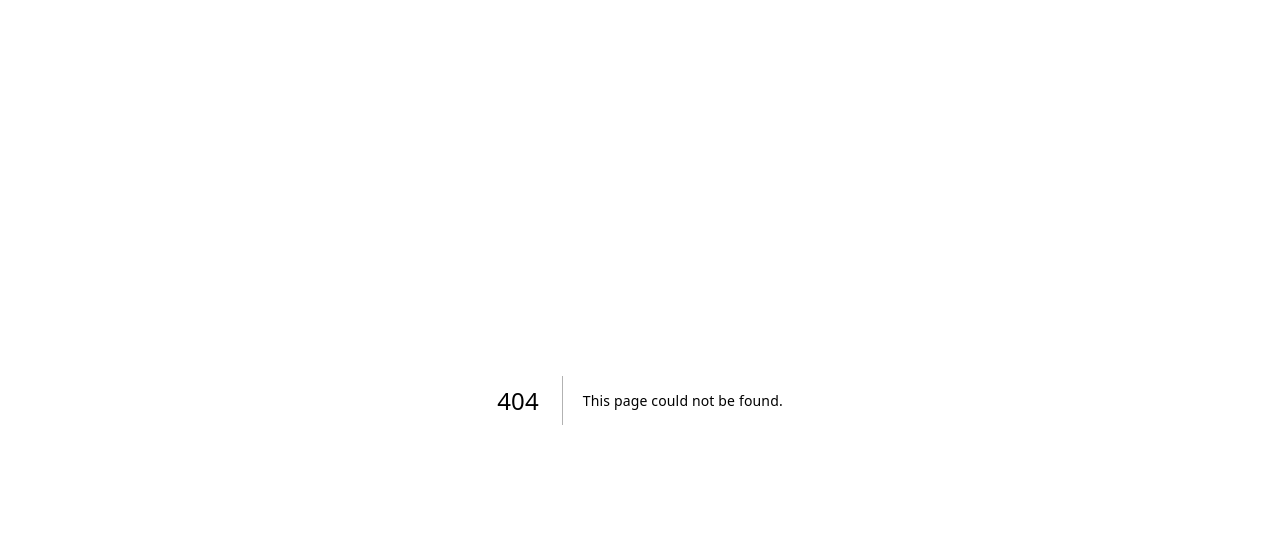
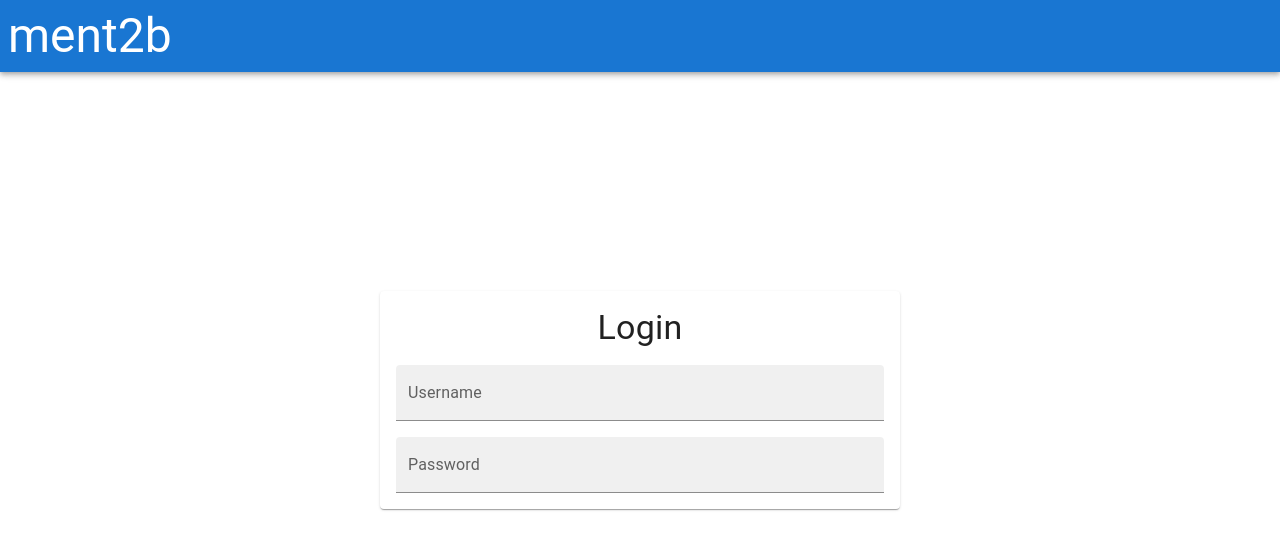
Before and after one commit to sfmalloy/ment2b-frontend, a Next.js app: page /login in a window 1280 px wide. Before the commit this address had no page. Shown: the top 550 px of the page. Built offline with nearby package versions, Linux system fonts and the light colour scheme.

Commit message:
base login page and redirect

```diff
--- a/pages/_app.tsx
+++ b/pages/_app.tsx
@@ -1,4 +1,4 @@
-import { Container, CssBaseline, ThemeProvider, createTheme } from '@mui/material';
+import { AppBar, Container, CssBaseline, ThemeProvider, Typography, createTheme } from '@mui/material';
 import type { AppProps } from "next/app";
 
 const theme = createTheme({
@@ -11,6 +11,9 @@ export default function App({ Component, pageProps }: AppProps) {
   return (
     <ThemeProvider theme={theme}>
       <CssBaseline />
+      <AppBar position='sticky' sx={{p: 1}}>
+        <Typography variant='h3'>ment2b</Typography>
+      </AppBar>
       <Container>
         <Component {...pageProps} />
       </Container>
--- /dev/null
+++ b/pages/login/index.tsx
@@ -0,0 +1,42 @@
+import { Box, FormControlLabel, Grid, Paper, TextField, Typography } from '@mui/material';
+
+export default function Login() {
+  return (
+    <Paper
+      sx={{
+        position: 'absolute',
+        left: '50%',
+        top: '50%',
+        transform: 'translate(-50%, -50%)',
+        p: 2
+      }}
+    >
+      <Grid container gap={2} alignItems={'center'} direction={'column'}>
+        <Typography variant='h4'>Login</Typography>
+        <form onSubmit={(e) => {
+          e.preventDefault();
+          const uid = e.currentTarget.uid.value;
+          // TODO: call the API
+          console.log(uid);
+        }}>
+          <TextField
+            variant='filled'
+            label='Username'
+            name='uid'
+            autoComplete='off'
+            fullWidth
+            sx={{mb: 2}}
+          />
+          <TextField
+            variant='filled'
+            label='Password'
+            name='pwd'
+            autoComplete='off'
+            type='password'
+            fullWidth
+          />
+        </form>
+      </Grid>
+    </Paper>
+  )
+}
```
Also changed, not shown: pages/index.tsx (+38 -8 lines).
